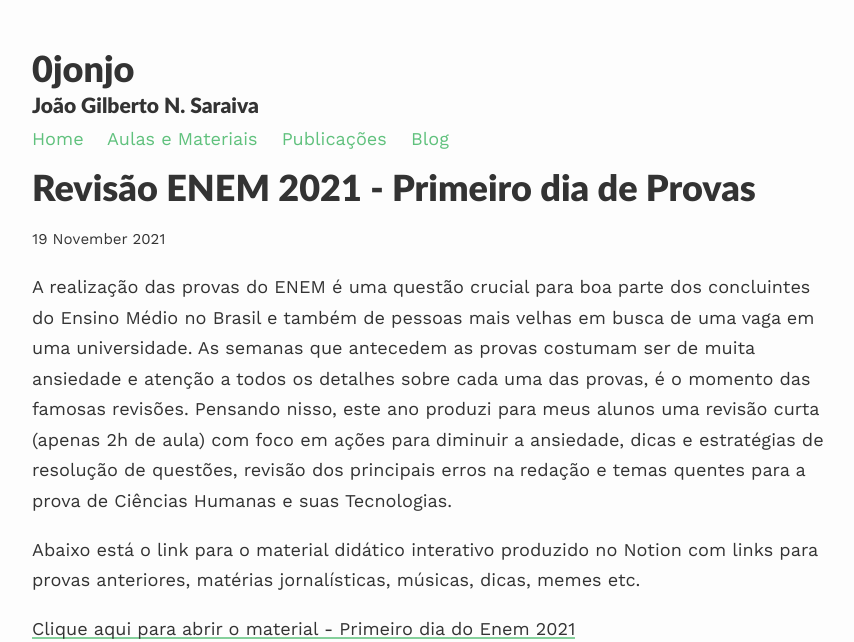
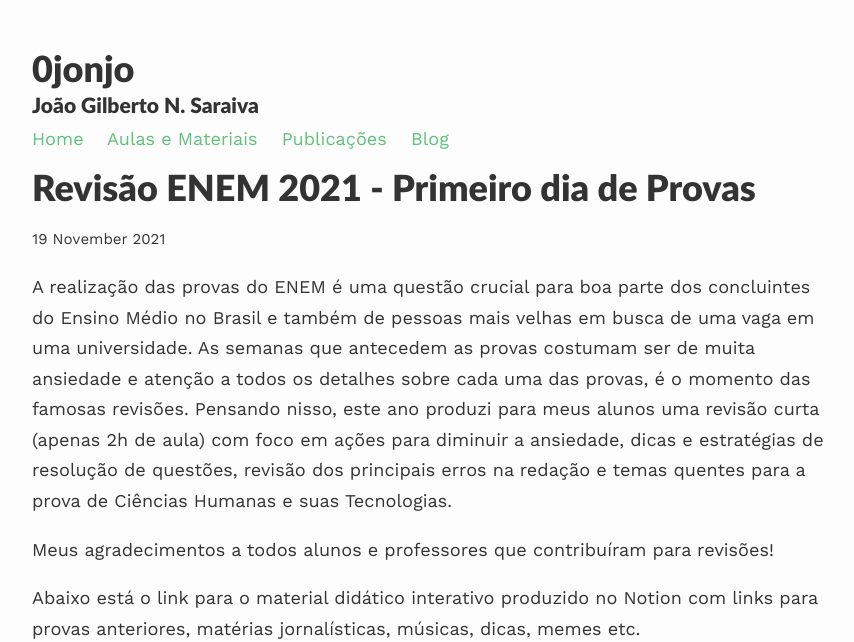
Before and after one commit to 0jonjo/0jonjo.github.io, a Jekyll site: the page built from _posts/2021-11-19-revisaoenem.md, in a window 1280 px wide, cut to the strip 0-642 px from the top of the page. Shown: the whole strip, without its empty margins (208-1062 px from the left). Built offline with Jekyll 4.4.1, drawn with Linux system fonts in a browser that asks for light colours; nearby versions of some CDN libraries.

Commit message:
adjust text Revisao Enem

```diff
--- a/_posts/2021-11-19-revisaoenem.md
+++ b/_posts/2021-11-19-revisaoenem.md
@@ -9,6 +9,8 @@ youtubeId:
 
 A realização das provas do ENEM é uma questão crucial para boa parte dos concluintes do Ensino Médio no Brasil e também de pessoas mais velhas em busca de uma vaga em uma universidade. As semanas que antecedem as provas costumam ser de muita ansiedade e atenção a todos os detalhes sobre cada uma das provas, é o momento das famosas revisões. Pensando nisso, este ano produzi para meus alunos uma revisão curta (apenas 2h de aula) com foco em ações para diminuir a ansiedade, dicas e estratégias de resolução de questões, revisão dos principais erros na redação e temas quentes para a prova de Ciências Humanas e suas Tecnologias.
 
+Meus agradecimentos a todos alunos e professores que contribuíram para revisões!
+
 Abaixo está o link para o material didático interativo produzido no Notion com links para provas anteriores, matérias jornalísticas, músicas, dicas, memes etc.
 
 [Clique aqui para abrir o material - Primeiro dia do Enem 2021](https://joaogilberto.notion.site/Primeiro-dia-do-ENEM-2021-d7e2847bb9cb48b8ac8cc6f144ad238e)
```
